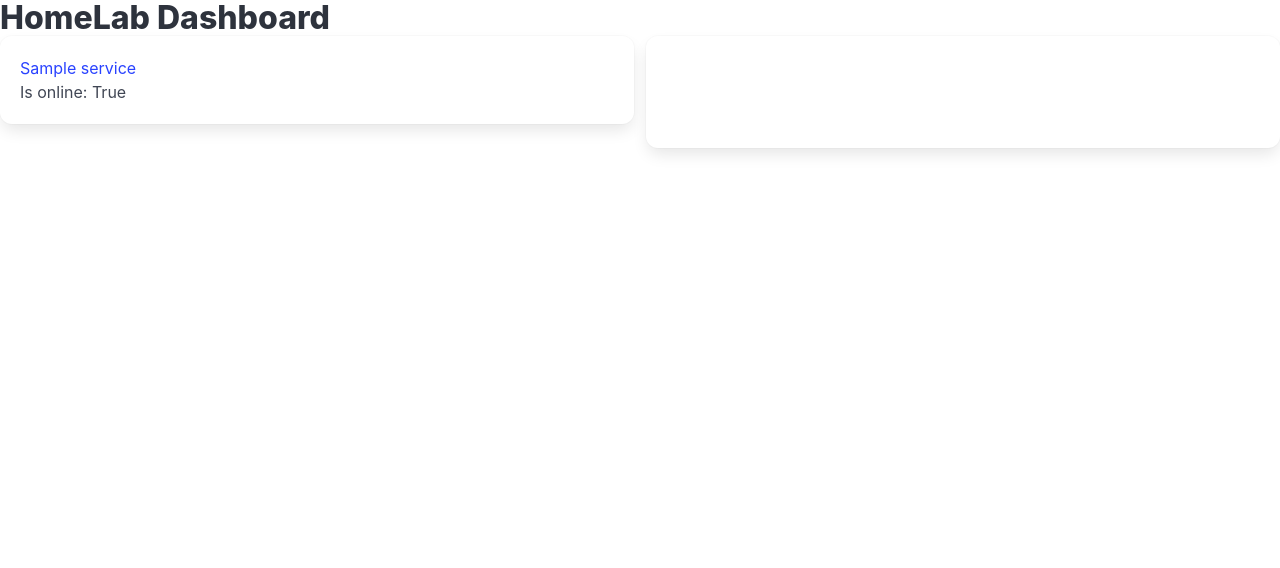
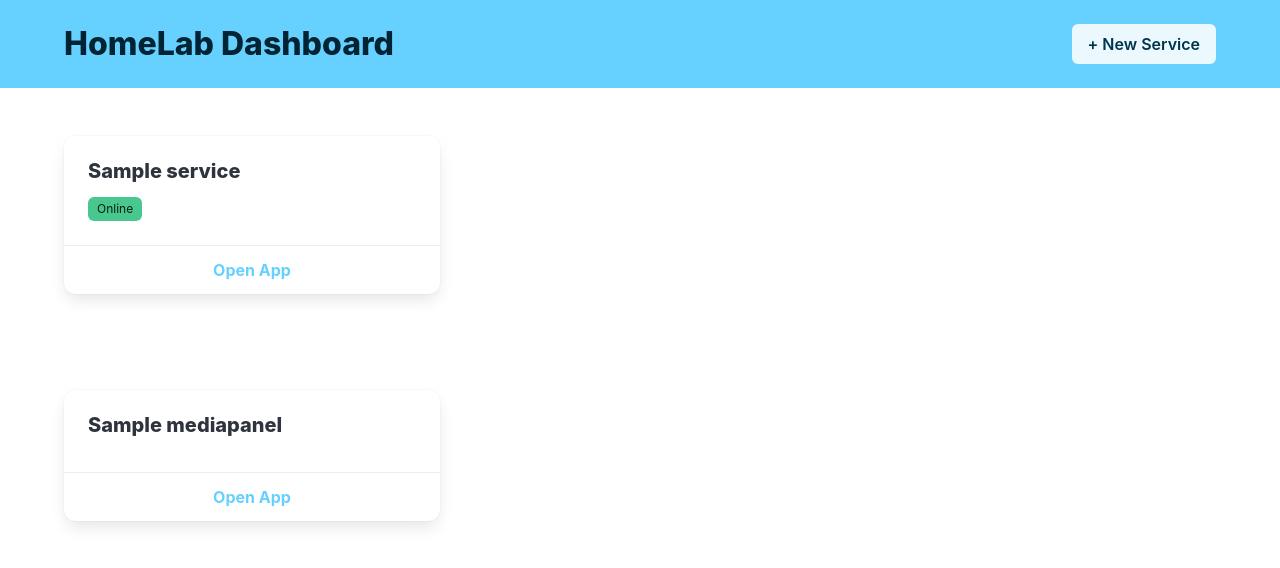
Before and after one commit to KacperStrugala1/homelab-dashboard, a Django app: page / in a window 1280 px wide. Shown: the top 568 px of the page. Run offline with Django 5.2, Linux system fonts and the light colour scheme; tables that the repository leaves empty hold one stand-in row (values such as "Sample post").

Commit message:
added style and Dockerfile

```diff
--- a/homelab_dashboard/core/admin.py
+++ b/homelab_dashboard/core/admin.py
@@ -1,4 +1,5 @@
 from django.contrib import admin
-from .models import Service
+from .models import Service, MediaPanel
 
 admin.site.register(Service)
+admin.site.register(MediaPanel)
--- a/homelab_dashboard/core/templates/dashboard.html
+++ b/homelab_dashboard/core/templates/dashboard.html
@@ -1,40 +1,103 @@
 <!DOCTYPE html>
-<html lang="en">
+<html lang="pl">
 <head>
     <meta charset="UTF-8">
-   <link
-  rel="stylesheet"
-  href="https://cdn.jsdelivr.net/npm/bulma@1.0.4/css/bulma.min.css"
->
+    <link rel="stylesheet" href="https://cdn.jsdelivr.net/npm/bulma@1.0.4/css/bulma.min.css">
     <meta name="viewport" content="width=device-width, initial-scale=1.0">
-    <title>Dashboard</title>
+    <title>HomeLab Dashboard</title>
 </head>
 <body>
-    <header>
-        <h1 class="title">HomeLab Dashboard</h1>
-    </header>
-    <main>
-        <div class="fixed-grid is-col-min-8">
-            <div class="grid">
-            {% for service in services %}
-                <div class=" cell box">
-                    <a href="http://{{service.address}}:{{service.port}}">
-                        {{service.name}}
-                    </a><br>
-                    Is online: {{service.is_online}}
+
+    <section class="hero is-info is-small">
+        <div class="hero-body">
+            <div class="container is-flex is-justify-content-space-between is-align-items-center">
+                <h1 class="title mb-0">HomeLab Dashboard</h1>
+                <button class="button is-info is-light js-modal-trigger" data-target="form-modal">
+                    <strong>+ New Service</strong>
+                </button>
+            </div>
+        </div>
+    </section>
+
+    <main class="section">
+        <div class="container">
+            <div class="fixed-grid has-1-cols-mobile has-2-cols-tablet has-3-cols-desktop has-4-cols-widescreen">
+                <div class="grid">
+                    {% for service in services %}
+                        <div class="cell">
+                            <div class="card service-card">
+                                <div class="card-content">
+                                    <p class="title is-5 mb-3">{{ service.name }}</p>
+                                    {% if service.is_online %}
+                                        <span class="tag is-success">
+                                             Online
+                                        </span>
+                                    {% else %}
+                                        <span class="tag is-danger">
+                                             Offline
+                                        </span>
+                                    {% endif %}
+                                </div>
+                                <footer class="card-footer">
+                                    {% if service.url_name %}
+                                        <a href="{{service.url_name}}" class="card-footer-item has-text-info has-text-weight-bold" target="_blank">
+                                            Open App
+                                        </a>
+                                    {% else %}
+                                        <a href="http://{{service.address}}:{{service.port}}" class="card-footer-item has-text-info has-text-weight-bold" target="_blank">
+                                            Open App
+                                        </a>
+                                    {% endif %}
+                                </footer>
+                            </div>
+                        </div>
+                    {% endfor %}
                 </div>
-            {% endfor %}
-            <div class="cell box">
-                <div class="modal">
-                    <div class="modal-background"></div>
-                     <div class="modal-content">
-                        <p>Form</p>
-                    </div>
-                    <button class="modal-close is-large" aria-label="close"></button>
-                </div>
-            </div>
             </div>
         </div>
     </main>
+
+    <main class="section">
+        <div class="container">
+            <div class="fixed-grid has-1-cols-mobile has-2-cols-tablet has-3-cols-desktop has-4-cols-widescreen">
+                <div class="grid">
+                    {% for media_panel in media_panels %}
+                        <div class="cell">
+                            <div class="card service-card">
+                                <div class="card-content">
+                                    <p class="title is-5 mb-3">{{ media_panel.name }}</p>
+
+                                </div>
+                                <footer class="card-footer">
+                                        <a href="{{media_panel.url_name}}" class="card-footer-item has-text-info has-text-weight-bold" target="_blank">
+                                            Open App
+                                        </a>
+                                </footer>
+                            </div>
+                        </div>
+                    {% endfor %}
+                </div>
+            </div>
+        </div>
+    </main>
+
+    <div id="form-modal" class="modal">
+        <div class="modal-background"></div>
+        <div class="modal-card">
+            <header class="modal-card-head">
+                <p class="modal-card-title">Add service</p>
+                <button class="delete" aria-label="close"></button>
+            </header>
+            <section class="modal-card-body">
+                <p>Add service</p>
+            </section>
+            <footer class="modal-card-foot is-justify-content-flex-end">
+                <button class="button">Cancel</button>
+                <button class="button is-info">Save</button>
+            </footer>
+        </div>
+    </div>
+
+
 </body>
 </html>
--- a/homelab_dashboard/core/views.py
+++ b/homelab_dashboard/core/views.py
@@ -1,10 +1,11 @@
 from django.shortcuts import render
 from django.views import View
-from .models import Service
+from .models import Service, MediaPanel
 
 class HomeView(View):
     template_name = "dashboard.html"
     services = Service.objects.all()
+    media_panels = MediaPanel.objects.all()
 
     def get(self, request):
-        return render(request, self.template_name, {"services": self.services})
+        return render(request, self.template_name, {"services": self.services, "media_panels": self.media_panels})
```
Also changed, not shown: homelab_dashboard/core/models.py (+9 -0 lines), homelab_dashboard/core/migrations/0002_service_url_name.py (added), homelab_dashboard/core/migrations/0003_alter_service_url_name.py (added), homelab_dashboard/core/migrations/0004_alter_service_url_name.py (added), homelab_dashboard/core/migrations/0005_mediapanel.py (added), 1 other file.
